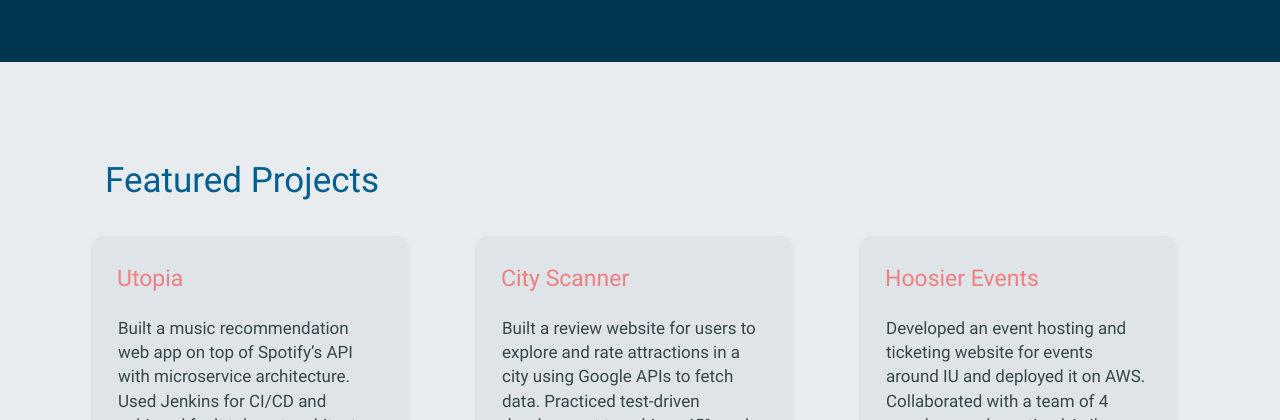
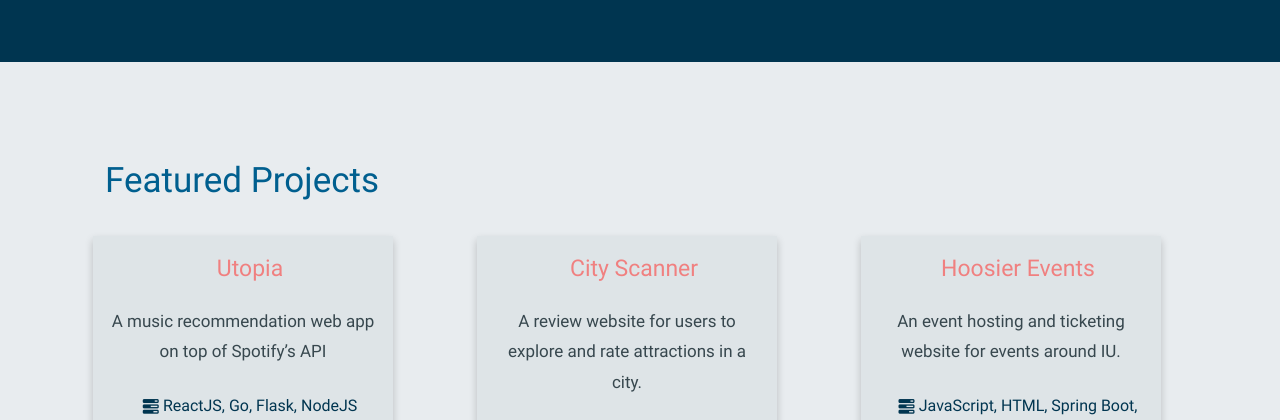
Before and after one commit to prathameshd/portfolio, a PHP site: page / in a window 1280 px wide. Shown: the part 2180-2600 px from the top of the page. Run offline with PHP 8.4, Linux system fonts and the light colour scheme; some libraries are stand-ins or nearby versions; some web fonts are replaced.

Commit message:
flip card

```diff
--- a/index.html
+++ b/index.html
@@ -11,6 +11,7 @@
   <link rel="stylesheet" href="assets/bootstrap/css/bootstrap.min.css">
   <link rel="stylesheet" href="css/styles.css">
   <link rel="stylesheet" href="https://use.fontawesome.com/releases/v5.7.0/css/all.css" integrity="sha384-lZN37f5QGtY3VHgisS14W3ExzMWZxybE1SJSEsQp9S+oqd12jhcu+A56Ebc1zFSJ" crossorigin="anonymous">
+<link href="https://fonts.googleapis.com/icon?family=Material+Icons" rel="stylesheet">
 
 </head>
 <body style="scroll-behavior: smooth;">
@@ -220,11 +221,10 @@ I have a Master's Degree in Computer Science from Indiana University, Bloomingto
 <div class="page-section">
 <h2 class="page-section__title" style="color:#005f8f">Featured Projects</h2><br>
 
-<div class="row gutters-70">
+<!-- <div class="row gutters-70">
 <div class="col-md-4">
 <div class="thumbnail text-left hovereffect dummy" style="border: 0px solid white;background-color: ;padding: 0px">
 
-<!--<img src="assets/images/utopia.jpg" width="309" height="200">-->
 <div style="padding: 10px">
 <a href="#portfolio">
 <h3 class="project-name"><span style="color:lightcoral;">Utopia</span></h3>
@@ -237,7 +237,6 @@ I have a Master's Degree in Computer Science from Indiana University, Bloomingto
 <div class="col-md-4">
 <div class="thumbnail text-left hovereffect dummy" style="border: 0px solid white;background-color: ;padding: 0px">
 
-<!--<img src="assets/images/cityscanner.jpg" width="309" height="200">-->
 <div style="padding: 10px">
 	<a href="#portfolio">
 <h3 class="project-name"><span style="color:lightcoral;">City Scanner</span></h3>
@@ -250,7 +249,6 @@ I have a Master's Degree in Computer Science from Indiana University, Bloomingto
 <div class="col-md-4">
 <div class="thumbnail text-left hovereffect dummy" style="border: 0px solid white;background-color: ;padding: 0px">
 
-<!-- <img src="assets/images/events.jpg" width="309" height="200">-->
 <div style="padding: 10px">
 	<a href="#portfolio">
 <h3 class="project-name"><span style="color:lightcoral;">Hoosier Events</span></h3>
@@ -261,22 +259,119 @@ I have a Master's Degree in Computer Science from Indiana University, Bloomingto
 </div>
 </div>
 
-<!-- <div class="col-md-4">
-<div class="thumbnail text-left hovereffect dummy" style="border: 0px solid white;background-color: ;padding: 0px">
 
-<div style="padding: 10px">
-	<a href="#portfolio">
-<h3 class="project-name"><span style="color:#262626;"><b>Healthy Orange County</b></span></h3>
-<p class="project-details">Redesigned a website for Orange County Wellness Centre for better accessibility of healthcare services.Built additional features for user and event management.</p>
-<p class="tech-desc" ><span class="glyphicon glyphicon-tasks"></span>  HTML,Bootstap, PHP, MySQL</p>
-</a>
-</div>
-</div>
 </div> -->
+
+<div class="row gutters-70">
+  <div class="col-md-4">
+<div class="flip-card">
+  <div class="flip-card-inner">
+    <div class="flip-card-front">
+      <h3 class="project-name"><span style="color:lightcoral;">Utopia</span></h3>
+<p class="project-details">A music recommendation web app on top of Spotify’s API</p>
+<p class="tech-desc" style="
+    margin-top: 0px;
+"><span class="glyphicon glyphicon-tasks"></span>  ReactJS, Go, Flask, NodeJS</p>
+
+    </div>
+    <div class="flip-card-back"><p class="project-details">Built a music recommendation web app on top of Spotify’s API with microservice architecture. Used Jenkins for CI/CD and achieved fault tolerant architecture (10000 concurrent requests) with Kubernetes</p>
 
 
 
+    </div>
+  </div>
 </div>
+</div>
+
+  <div class="col-md-4">
+<div class="flip-card">
+  <div class="flip-card-inner">
+    <div class="flip-card-front">
+      <h3 class="project-name"><span style="color:lightcoral;">City Scanner</span></h3>
+<p class="project-details">A review website for users to explore and rate attractions in a city.</p>
+<p class="tech-desc" style="
+    margin-top: 0px;
+"><span class="glyphicon glyphicon-tasks"></span>  ReactJS, Spring Boot, MySQL</p>
+
+    </div>
+    <div class="flip-card-back"><p class="project-details">Built a review website for users to explore and rate attractions in a city using Google APIs to fetch data. Practiced test-driven development to achieve 45% code coverage and reduced code bugs with SonarQube</p>
+
+
+
+    </div>
+  </div>
+</div>
+</div>
+
+  <div class="col-md-4">
+<div class="flip-card">
+  <div class="flip-card-inner">
+    <div class="flip-card-front">
+      <h3 class="project-name"><span style="color:lightcoral;">Hoosier Events</span></h3>
+<p class="project-details">An event hosting and ticketing website for events around IU.</p>
+<p class="tech-desc" style="
+    margin-top: 0px;
+"><span class="glyphicon glyphicon-tasks"></span>  JavaScript, HTML,  Spring Boot, MySQL</p>
+
+    </div>
+    <div class="flip-card-back"><p class="project-details">Developed an event hosting and ticketing website for events around IU and deployed it on AWS. Collaborated with a team of 4 members and practiced Agile Methodology for development</p>
+
+
+
+    </div>
+  </div>
+</div>
+</div>
+
+
+</div>
+
+
+<div class="row gutters-70" style="margin-top: 3%;">
+  <div class="col-md-4">
+<div class="flip-card">
+  <div class="flip-card-inner">
+    <div class="flip-card-front">
+      <h3 class="project-name"><span style="color:lightcoral;">Healthy Orange County</span></h3>
+<p class="project-details">A website redesign project for Orange County Wellness.</p>
+<p class="tech-desc" style="
+    margin-top: 0px;
+"><span class="glyphicon glyphicon-tasks"></span>  HTML, Bootstrap, PHP, MySQL</p>
+
+    </div>
+    <div class="flip-card-back"><p class="project-details">Redesigned a website for Orange County Wellness Centre for better accessibility of healthcare services. Built additional features for user and event management using PHP and MySQL.</p>
+
+
+
+    </div>
+  </div>
+</div>
+</div>
+
+
+  <div class="col-md-4">
+<div class="flip-card">
+  <div class="flip-card-inner">
+    <div class="flip-card-front">
+      <h3 class="project-name"><span style="color:lightcoral;">Analytics in Academics</span></h3>
+<p class="project-details">A web app for student grades analysis.</p>
+<p class="tech-desc" style="
+    margin-top: 0px;
+"><span class="glyphicon glyphicon-tasks"></span>  HTML, PHP, R</p>
+
+    </div>
+    <div class="flip-card-back"><p class="project-details">Developed a web application for college department to analyse grades for tracking student performance. Visualized the statistics of 200 students using R and predicted grades with 90% accuracy using Neural Net.</p>
+
+
+
+    </div>
+  </div>
+</div>
+</div>
+
+
+</div>
+
 
 
 <!-- <div class="row gutters-70">
@@ -316,17 +411,18 @@ I have a Master's Degree in Computer Science from Indiana University, Bloomingto
     <section id="skills" class="skill skill--bg" style="background-color: white">
     <div class="container skill__container--narrow">
       <div class="page-section">
-        <h2 class="page-section__title " style="color: #005f8f">Technical Skills</h2>
+        <h2 class="page-section__title " style="color: #262626">Technical Skills</h2>
 
 
                 <div class="row gutters-70 skills-div">
           <div class="col-sm-4">
                                    <div class="thumbnail text-left" >
-              <h4 class="service__single-section__title" style="color: #005f8f;font-size: 23px;padding-top: 16px;">Programming Languages</h4>
+              <h4 class="service__single-section__title" style="color: #005f8f;font-size: 23px;padding-top: 16px;"><i class='fas fa-keyboard'></i>
+ Programming Languages</h4>
 
             </div>
           </div>
-          <div class="col-sm-4 skills-data">
+          <div class="col-sm-5 skills-data">
                        <div class="thumbnail text-left" >
              <!-- <p class="service__single-section__paragraph">Java Python C# Javascript C </p>-->
 
@@ -341,11 +437,11 @@ I have a Master's Degree in Computer Science from Indiana University, Bloomingto
                 <div class="row gutters-70 skills-div">
           <div class="col-sm-4">
                                    <div class="thumbnail text-left" >
-              <h4 class="service__single-section__title" style="color: #005f8f;font-size: 23px;padding-top: 16px;">Web Development</h4>
+              <h4 class="service__single-section__title" style="color: #005f8f;font-size: 23px;padding-top: 16px;"><span class="glyphicon glyphicon-globe"></span> Web Development</h4>
 
             </div>
           </div>
-          <div class="col-sm-4 skills-data">
+          <div class="col-sm-5 skills-data">
                        <div class="thumbnail text-left" >
              <!-- <p class="service__single-section__paragraph">Java Python C# Javascript C </p>-->
 <p class="skills-details" style="color: black">•HTML •CSS •Bootstrap •React.js •Node.js •PHP </p>
@@ -358,11 +454,12 @@ I have a Master's Degree in Computer Science from Indiana University, Bloomingto
                 <div class="row gutters-70 skills-div">
           <div class="col-sm-4">
                                    <div class="thumbnail text-left">
-              <h4 class="service__single-section__title" style="color: #005f8f;font-size: 23px;padding-top: 16px;">Tools</h4>
+              <h4 class="service__single-section__title" style="color: #005f8f;font-size: 23px;padding-top: 16px;"> <span class="glyphicon glyphicon-wrench"></span> Tools
+</h4>
 
             </div>
           </div>
-          <div class="col-sm-4 skills-data">
+          <div class="col-sm-5 skills-data">
                        <div class="thumbnail text-left">
              <!-- <p class="service__single-section__paragraph">Java Python C# Javascript C </p>-->
 <p class="skills-details" style="color: black">•JIRA •Tableau •Git •Jenkins •SonarQube •Bamboo •Confluence •Eclipse
@@ -376,11 +473,11 @@ I have a Master's Degree in Computer Science from Indiana University, Bloomingto
                 <div class="row gutters-70 skills-div">
           <div class="col-sm-4">
                                    <div class="thumbnail text-left" >
-              <h4 class="service__single-section__title" style="color: #005f8f;font-size: 23px;padding-top: 16px;">Frameworks</h4>
+              <h4 class="service__single-section__title" style="color: #005f8f;font-size: 23px;padding-top: 16px;"><span class="glyphicon glyphicon-book"></span> Frameworks</h4>
 
             </div>
           </div>
-          <div class="col-sm-4 skills-data">
+          <div class="col-sm-5 skills-data">
                        <div class="thumbnail text-left" >
              <!-- <p class="service__single-section__paragraph">Java Python C# Javascript C </p>-->
 <p class="skills-details" style="color: black"> •MVC •Spring Boot •Agile •MySQL •PostgreSQL</p>
```
Also changed, not shown: css/styles.css (+42 -2 lines).
